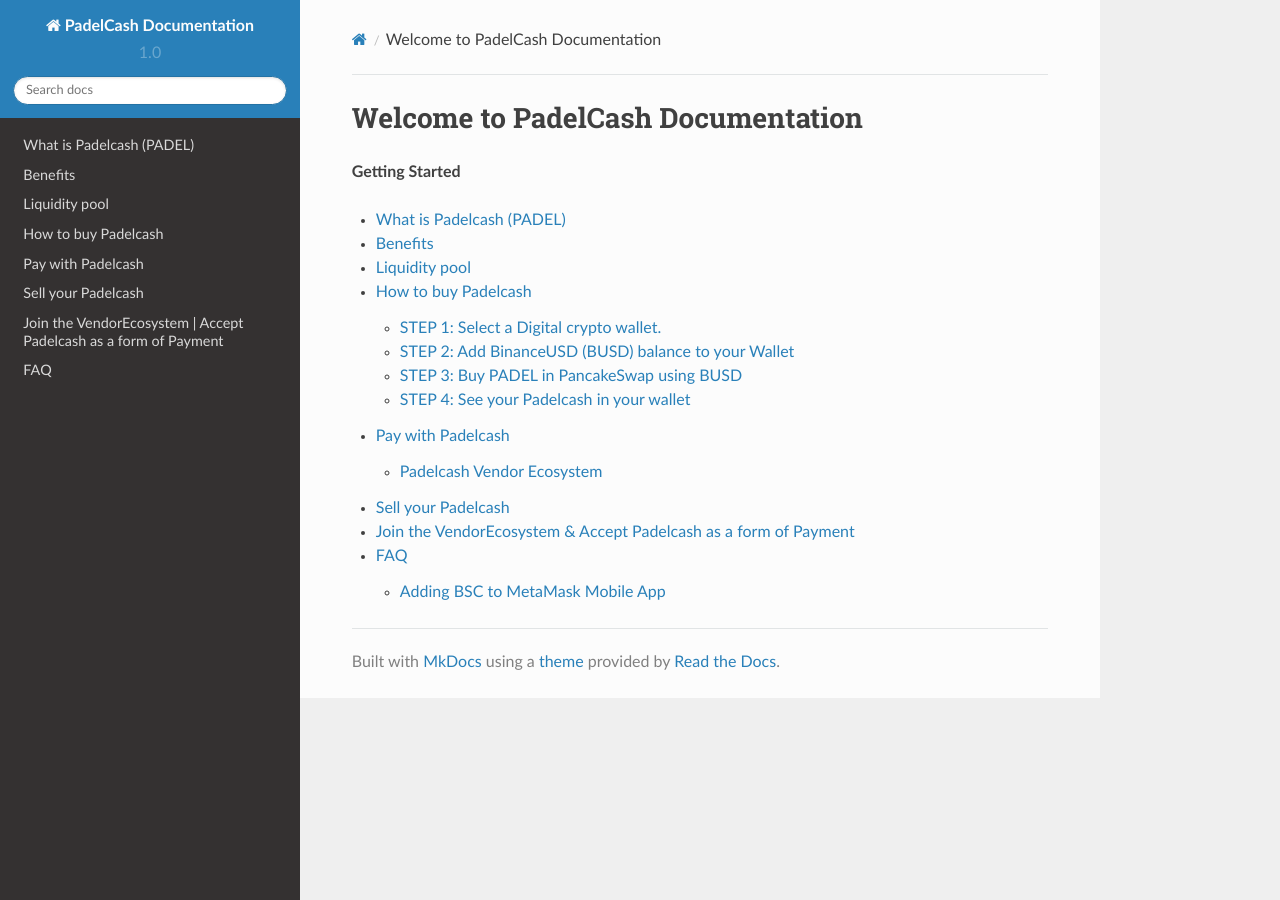
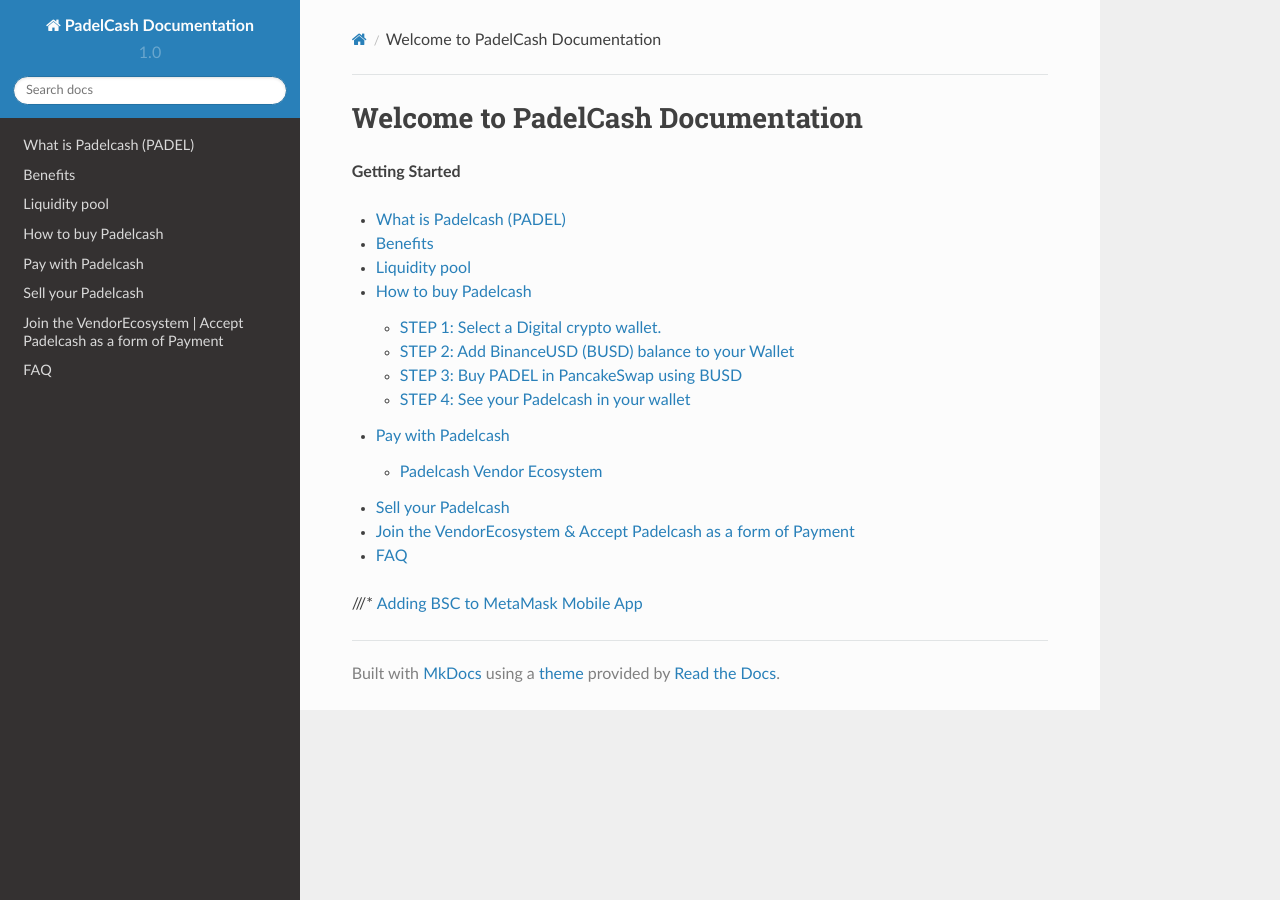
Before and after one commit to alvaranz83/padelcashdoc, an MkDocs documentation site: the page built from docs/index.md, in a window 1280 px wide. Built offline with MkDocs 1.6.1, drawn with Linux system fonts in a browser that asks for light colours; nearby versions of some CDN libraries.

Commit message:
text changes

```diff
--- a/docs/index.md
+++ b/docs/index.md
@@ -25,4 +25,4 @@
 
 * [FAQ](faq.md)
 
-    * [Adding BSC to MetaMask Mobile App](faq.md#adding-bsc-to-metamask-mobile-app)
+///* [Adding BSC to MetaMask Mobile App](faq.md#adding-bsc-to-metamask-mobile-app)
```
